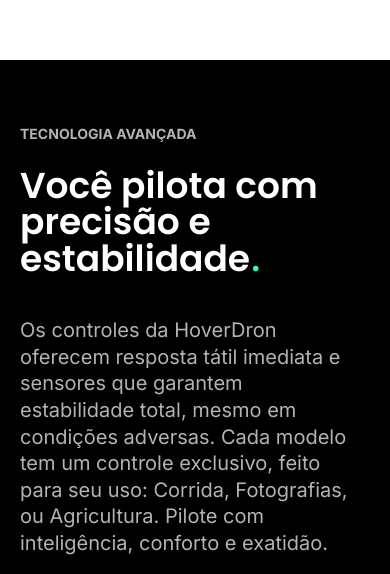
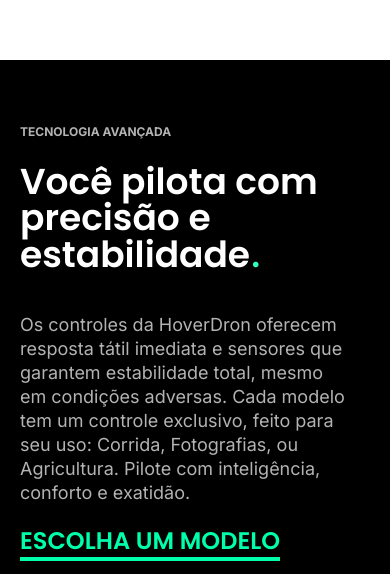
Before and after one commit to VictorSobralDev/HoverDron, a plain HTML site: page index.html in a window 390 px wide. Shown: the part 1360-1934 px from the top of the page. Drawn offline with Linux system fonts and the light colour scheme.

Commit message:
correção respomsividade

```diff
--- a/src/css/utility/tipografia.css
+++ b/src/css/utility/tipografia.css
@@ -77,13 +77,13 @@
   }
 }
 
-@media (max-width:800px) {
+@media (max-width: 800px) {
   .font-0-g {
     font-size: 2rem;
   }
 }
 
-@media (max-width: 400px) {
+@media (max-width: 530px) {
   .font-2-m1 {
     font-size: 0.875rem;
   }
@@ -94,3 +94,12 @@
     font-size: 1.25rem;
   }
 }
+
+@media (max-width: 400px) {
+  .font-2-m1 {
+    font-size: 0.75rem;
+  }
+  .font-2-m2 {
+    font-size: 1.125rem;
+  }
+}
```
